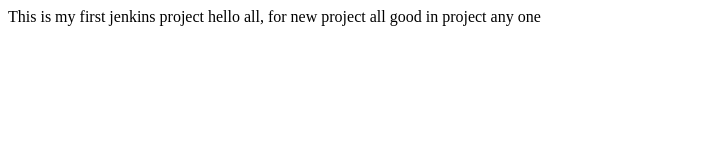
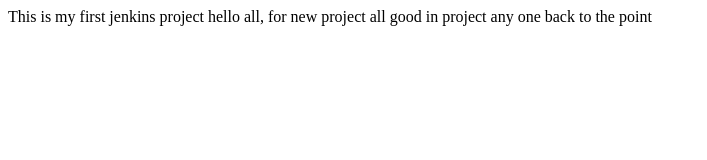
Before and after one commit to nitinraj-saini/project1, a plain HTML site: page index.html in a window 1280 px wide. Shown: the whole page, without its empty margins (0-707 px from the left). Drawn offline with Linux system fonts and the light colour scheme.

Commit message:
commit by nrs

```diff
--- a/index.html
+++ b/index.html
@@ -5,5 +5,6 @@ This is my first jenkins project
 hello all, for new project
 all good in project
 any one
+back to the point
 </body>
 </html>
```
